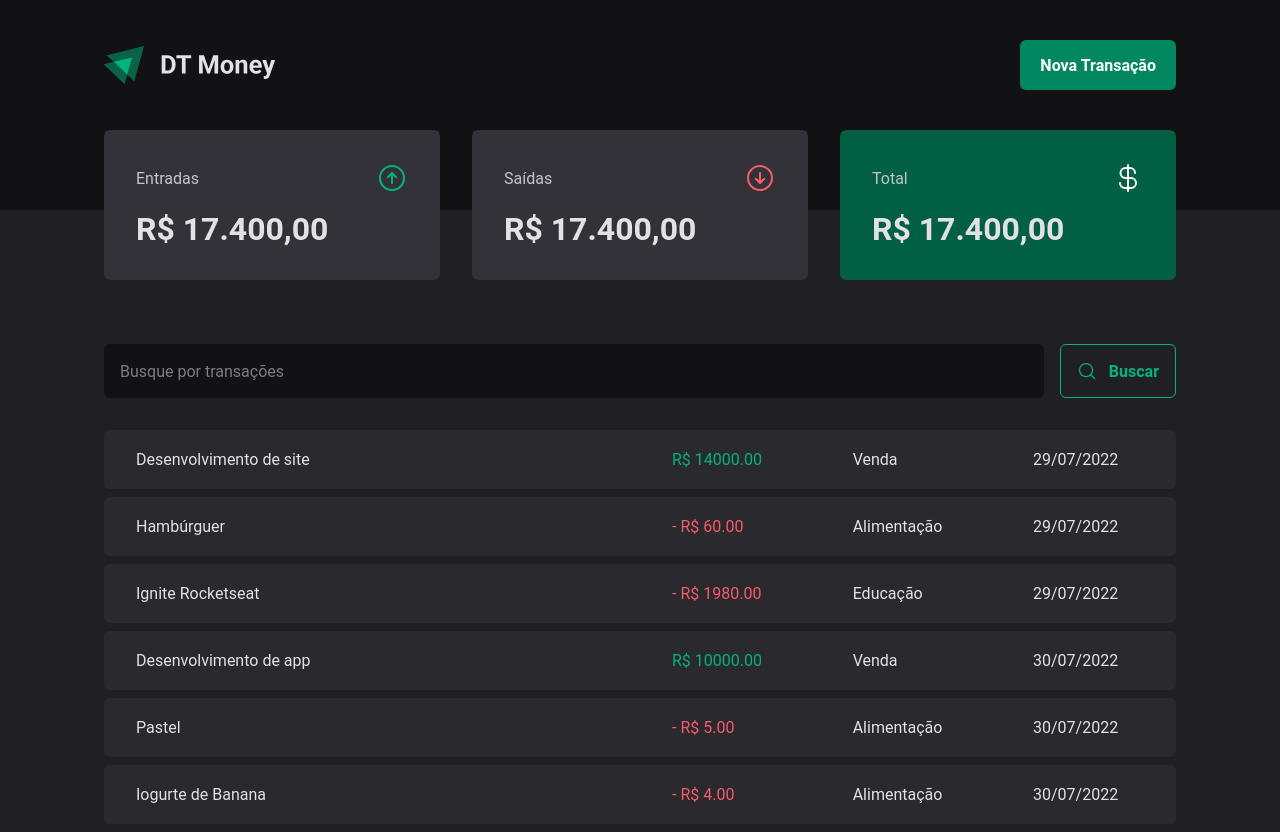
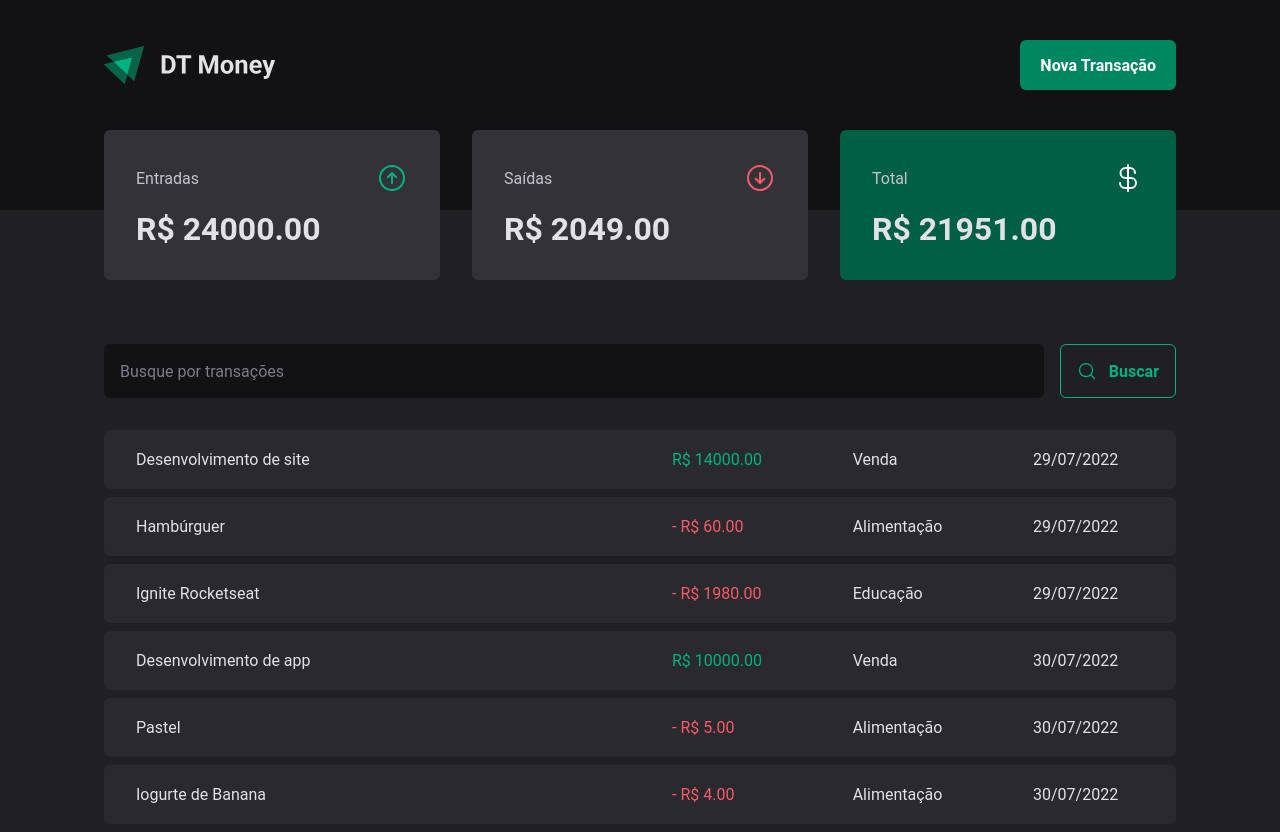
Before and after one commit to lucasmonteiro58/03-dt-money, a React (Vite) app: page / in a window 1280 px wide. Built offline with nearby package versions, Linux system fonts and the light colour scheme; data requests are answered from the project's data file.

Commit message:
feat: ✨ add transactions context and summary calculations

```diff
--- a/package.json
+++ b/package.json
@@ -5,7 +5,7 @@
   "type": "module",
   "scripts": {
     "dev": "vite",
-    "dev:server": "json-server server.json --watch --delay 1000 -p 3333",
+    "dev:server": "json-server server.json -p 3333",
     "build": "tsc -b && vite build",
     "lint": "eslint .",
     "preview": "vite preview"
--- a/src/App.tsx
+++ b/src/App.tsx
@@ -2,12 +2,15 @@ import { ThemeProvider } from "styled-components";
 import { Transactions } from "./pages/Transactions";
 import { GlobalStyle } from "./styles/global";
 import { defaultTheme } from "./styles/themes/default";
+import { TransactionsProvider } from "./contexts/TransactionsContext";
 
 export function App() {
   return (
     <ThemeProvider theme={defaultTheme}>
       <GlobalStyle />
-      <Transactions />
+      <TransactionsProvider>
+        <Transactions />
+      </TransactionsProvider>
     </ThemeProvider>
   );
 }
--- a/src/components/Summary/index.tsx
+++ b/src/components/Summary/index.tsx
@@ -1,7 +1,24 @@
 import { ArrowCircleDown, ArrowCircleUp, CurrencyDollar } from "phosphor-react";
 import { SummaryCard, SummaryContainer } from "./styles";
+import { useContext } from "react";
+import { TransactionsContext } from "../../contexts/TransactionsContext";
 
 export function Summary() {
+  const { transactions } = useContext(TransactionsContext);
+
+  const summary = transactions.reduce(
+    (acc, transaction) => {
+      if (transaction.type === "income") {
+        acc.income += transaction.price;
+      } else {
+        acc.outcome += transaction.price;
+      }
+      acc.total = acc.income - acc.outcome;
+      return acc;
+    },
+    { income: 0, outcome: 0, total: 0 }
+  );
+
   return (
     <SummaryContainer>
       <SummaryCard>
@@ -9,21 +26,21 @@ export function Summary() {
           <span>Entradas</span>
           <ArrowCircleUp size={32} color="#00B37E" />
         </header>
-        <strong>R$ 17.400,00</strong>
+        <strong>R$ {summary.income.toFixed(2)}</strong>
       </SummaryCard>
       <SummaryCard>
         <header>
           <span>Saídas</span>
           <ArrowCircleDown size={32} color="#F75A68" />
         </header>
-        <strong>R$ 17.400,00</strong>
+        <strong>R$ {summary.outcome.toFixed(2)}</strong>
       </SummaryCard>
-      <SummaryCard variant="green">
+      <SummaryCard $variant="green">
         <header>
           <span>Total</span>
           <CurrencyDollar size={32} color="#fff" />
         </header>
-        <strong>R$ 17.400,00</strong>
+        <strong>R$ {summary.total.toFixed(2)}</strong>
       </SummaryCard>
     </SummaryContainer>
   );
--- a/src/components/Summary/styles.ts
+++ b/src/components/Summary/styles.ts
@@ -14,7 +14,7 @@ export const SummaryContainer = styled.section`
 `;
 
 interface SummaryCardProps {
-  variant?: "green";
+  $variant?: "green";
 }
 
 export const SummaryCard = styled.div<SummaryCardProps>`
@@ -36,7 +36,7 @@ export const SummaryCard = styled.div<SummaryCardProps>`
   }
 
   ${(props) =>
-    props.variant === "green" &&
+    props.$variant === "green" &&
     css`
       background: ${props.theme["green-700"]};
     `}
--- /dev/null
+++ b/src/contexts/TransactionsContext.tsx
@@ -0,0 +1,41 @@
+import { createContext, useEffect, useState } from "react";
+
+interface Transaction {
+  id: number;
+  description: string;
+  type: "income" | "outcome";
+  price: number;
+  category: string;
+  createdAt: string;
+}
+
+interface TransactionContextType {
+  transactions: Transaction[];
+}
+
+export const TransactionsContext = createContext({} as TransactionContextType);
+
+interface TransactionProviderProps {
+  children: React.ReactNode;
+}
+
+export function TransactionsProvider({ children }: TransactionProviderProps) {
+  const [transactions, setTransactions] = useState<Transaction[]>([]);
+
+  async function loadTransactions() {
+    const response = await fetch("http://localhost:3333/transactions");
+    const data = await response.json();
+
+    setTransactions(data);
+  }
+
+  useEffect(() => {
+    loadTransactions();
+  }, []);
+
+  return (
+    <TransactionsContext.Provider value={{ transactions }}>
+      {children}
+    </TransactionsContext.Provider>
+  );
+}
--- a/src/pages/Transactions/index.tsx
+++ b/src/pages/Transactions/index.tsx
@@ -1,4 +1,4 @@
-import { useEffect, useState } from "react";
+import { useContext } from "react";
 import { Header } from "../../components/Header";
 import { Summary } from "../../components/Summary";
 import { SearchForm } from "./components/SearchForm";
@@ -7,29 +7,10 @@ import {
   TransactionsTable,
   PriceHighlight,
 } from "./styles";
-
-interface Transaction {
-  id: number;
-  description: string;
-  type: "income" | "outcome";
-  price: number;
-  category: string;
-  createdAt: string;
-}
+import { TransactionsContext } from "../../contexts/TransactionsContext";
 
 export function Transactions() {
-  const [transactions, setTransactions] = useState<Transaction[]>([]);
-
-  async function loadTransactions() {
-    const response = await fetch("http://localhost:3333/transactions");
-    const data = await response.json();
-
-    setTransactions(data);
-  }
-
-  useEffect(() => {
-    loadTransactions();
-  }, []);
+  const { transactions } = useContext(TransactionsContext);
 
   return (
     <div>
```
